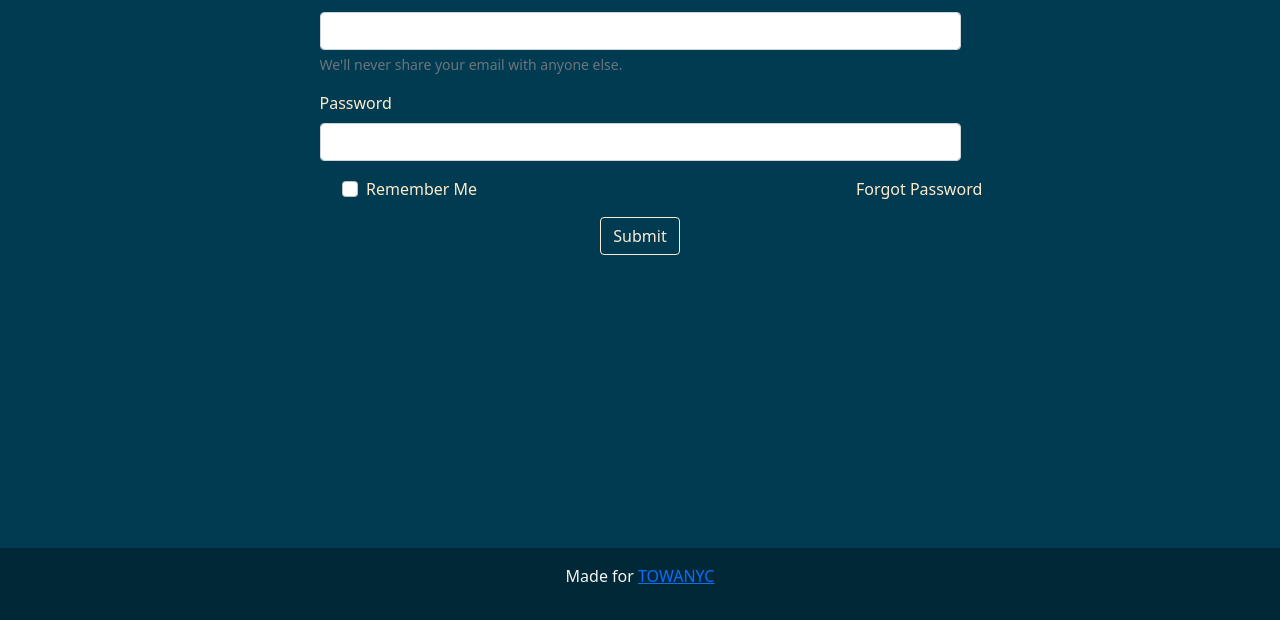
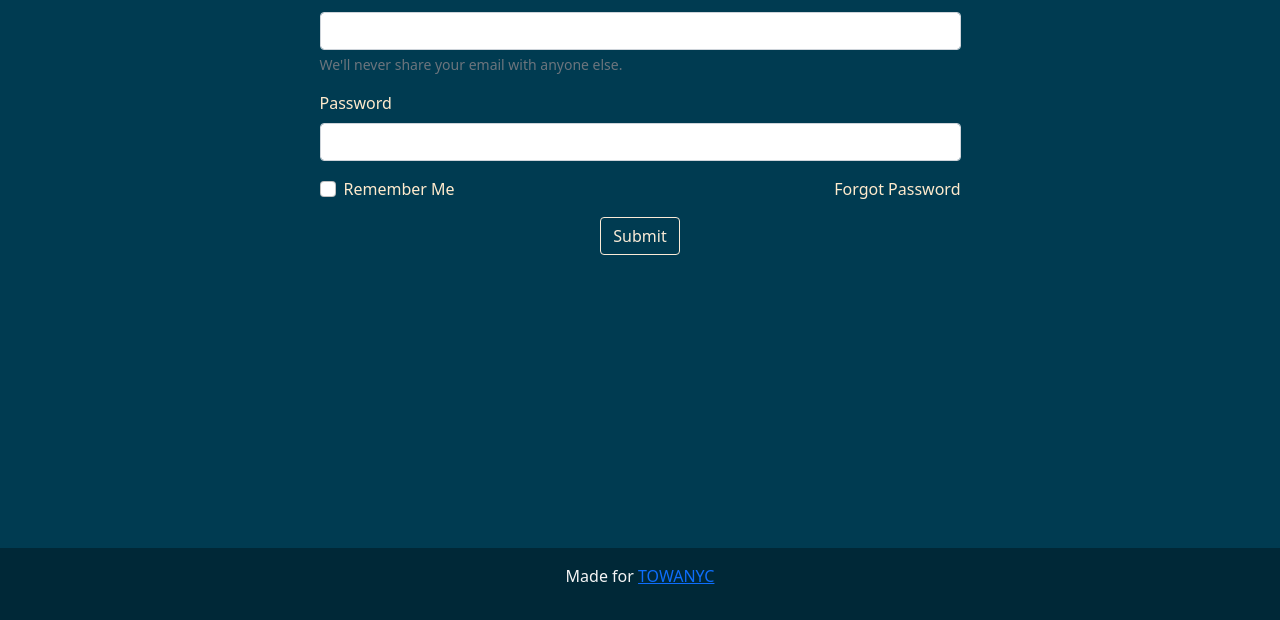
Before and after one commit to 4GeeksAcademy/C69-Meal-Generator, a React app: page /login in a window 1280 px wide. Shown: the part 180-800 px from the top of the page. Built offline with nearby package versions, Linux system fonts and the light colour scheme; no server answers.

Commit message:
fixed the issues with the remember me and forgot password misaligning depending on size of the screen

```diff
--- a/src/front/js/pages/login.js
+++ b/src/front/js/pages/login.js
@@ -56,12 +56,14 @@ export const Login = () => {
 						className="form-control"
 						id="exampleInputPassword1" />
 				</div>
-				<div className="remember-me mb-3 form-check col-6">
-					<input type="checkbox" className="form-check-input" id="exampleCheck1" />
-					<label className="form-check-label" for="exampleCheck1">Remember Me</label>
-				</div>
-				<div className="forgot-password mb-3 col-6">
-				<a href="/forgot-password" className="forgotPassword">Forgot Password</a>
+				<div className="login-options d-flex justify-content-between mb-3 col-7">
+					<div className="remember-me form-check">
+						<input type="checkbox" className="form-check-input" id="exampleCheck1" />
+						<label className="form-check-label" htmlFor="exampleCheck1">Remember Me</label>
+					</div>
+					<div className="forgot-password">
+						<Link to="/forgot-password" className="forgotPassword">Forgot Password</Link>
+					</div>
 				</div>
 				<div className="submit-btn d-flex">
 					<button
--- a/src/front/styles/login.css
+++ b/src/front/styles/login.css
@@ -7,16 +7,14 @@
     justify-content: center;
 }
 
-.form-check {
-    padding-left: 2.3rem;
+.login-options {
+    display: flex;
+    justify-content: space-between;
+    align-items: center;
 }
 
-.remember-me {
-    padding-left: 37vh;
-}
-
-.forgot-password {
-    padding-left: 27vh;
+.login-options .form-check {
+    margin: 0;
 }
 
 .forgotPassword {
```
